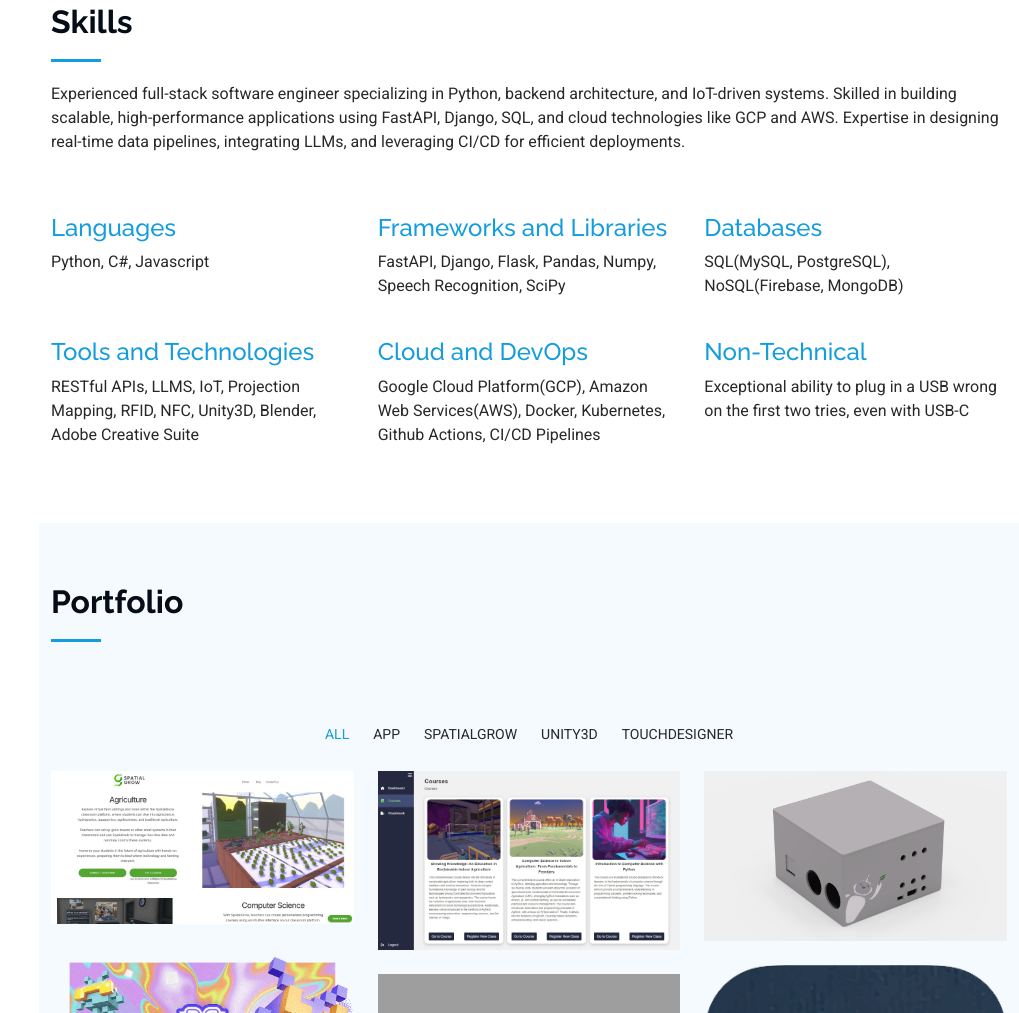
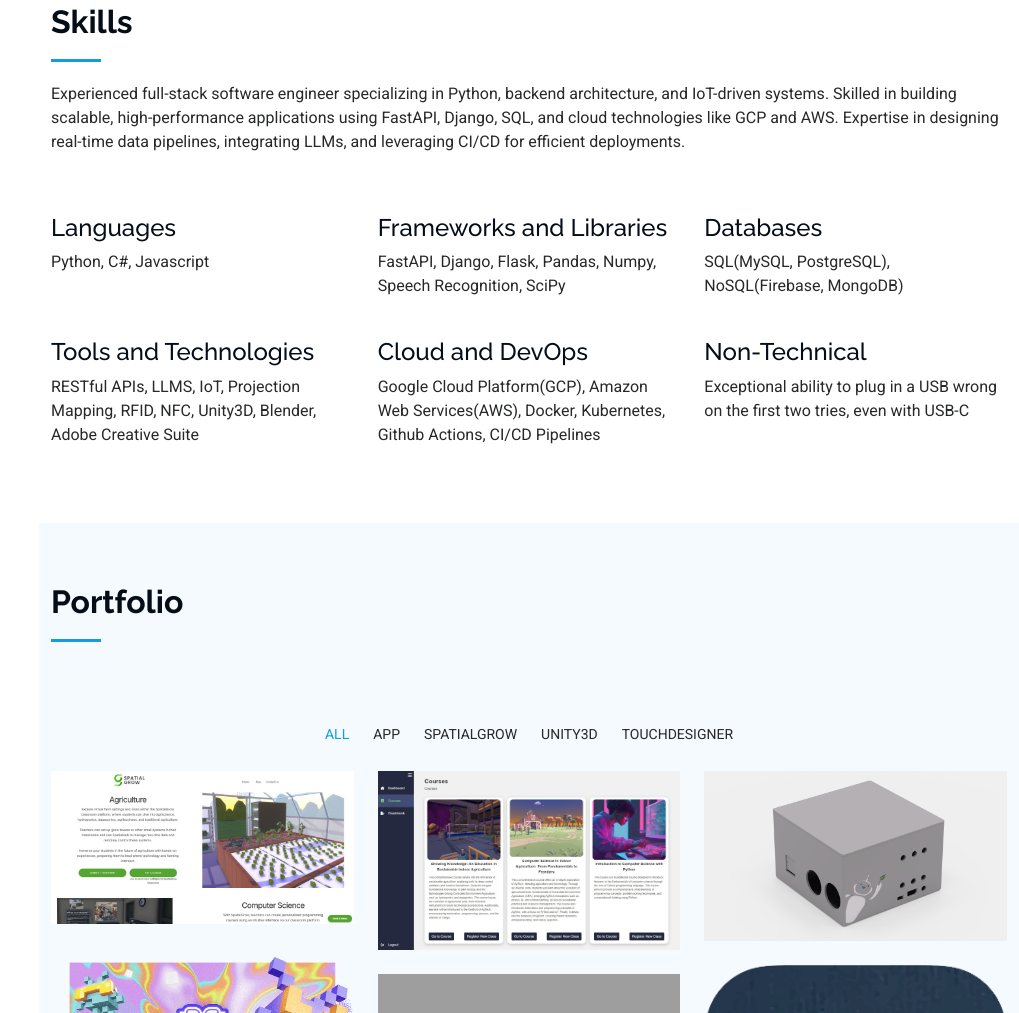
Before and after one commit to Boellis/Boellis.github.io, a plain HTML site: page index.html in a window 1280 px wide. Shown: the part 2964-3977 px from the top of the page, without its empty margins (261-1280 px from the left). Drawn offline with Linux system fonts and the light colour scheme; grey boxes are pictures that could not be loaded.

Commit message:
Removed Hyperlinked Headers
Removed Hyperlinked Headers

```diff
--- a/index.html
+++ b/index.html
@@ -388,7 +388,7 @@
           <div class="col-lg-4 col-md-6 service-item d-flex" data-aos="fade-up" data-aos-delay="100">
             <div class="icon flex-shrink-0"></div>
             <div>
-              <h4 class="title"><a href="service-details.html" class="stretched-link">Languages</a></h4>
+              <h4>Languages</a></h4>
               <p class="description">Python, C#, Javascript</p>
                <!-- <ul>
                 <li>Python</li>
@@ -402,7 +402,7 @@
           <div class="col-lg-4 col-md-6 service-item d-flex" data-aos="fade-up" data-aos-delay="200">
             <div class="icon flex-shrink-0"></div>
             <div>
-              <h4 class="title"><a href="service-details.html" class="stretched-link">Frameworks and Libraries</a></h4>
+              <h4>Frameworks and Libraries</a></h4>
               <p class="description">FastAPI, Django, Flask, Pandas, Numpy, Speech Recognition, SciPy</p>
               <!-- <ul>
                 <li>FastAPI</li>
@@ -423,7 +423,7 @@
           <div class="col-lg-4 col-md-6 service-item d-flex" data-aos="fade-up" data-aos-delay="300">
             <div class="icon flex-shrink-0"></div>
             <div>
-              <h4 class="title"><a href="service-details.html" class="stretched-link">Databases</a></h4>
+              <h4>Databases</a></h4>
               <p class="description">SQL(MySQL, PostgreSQL), NoSQL(Firebase, MongoDB)</p>
             </div>
           </div><!-- End Service Item -->
@@ -431,7 +431,7 @@
           <div class="col-lg-4 col-md-6 service-item d-flex" data-aos="fade-up" data-aos-delay="400">
             <div class="icon flex-shrink-0"></div>
             <div>
-              <h4 class="title"><a href="service-details.html" class="stretched-link">Tools and Technologies</a></h4>
+              <h4>Tools and Technologies</a></h4>
               <p class="description">RESTful APIs, LLMS, IoT, Projection Mapping, RFID, NFC, Unity3D, Blender, Adobe Creative Suite</p>
             </div>
           </div><!-- End Service Item -->
@@ -439,7 +439,7 @@
           <div class="col-lg-4 col-md-6 service-item d-flex" data-aos="fade-up" data-aos-delay="500">
             <div class="icon flex-shrink-0"></div>
             <div>
-              <h4 class="title"><a href="service-details.html" class="stretched-link">Cloud and DevOps</a></h4>
+              <h4>Cloud and DevOps</a></h4>
               <p class="description">Google Cloud Platform(GCP), Amazon Web Services(AWS), Docker, Kubernetes, Github Actions, CI/CD Pipelines</p>
             </div>
           </div><!-- End Service Item -->
@@ -447,7 +447,7 @@
           <div class="col-lg-4 col-md-6 service-item d-flex" data-aos="fade-up" data-aos-delay="600">
             <div class="icon flex-shrink-0"></div>
             <div>
-              <h4 class="title"><a href="service-details.html" class="stretched-link">Non-Technical</a></h4>
+              <h4>Non-Technical</a></h4>
               <p class="description">Exceptional ability to plug in a USB wrong on the first two tries, even with USB-C</p>
             </div>
           </div><!-- End Service Item -->
```
